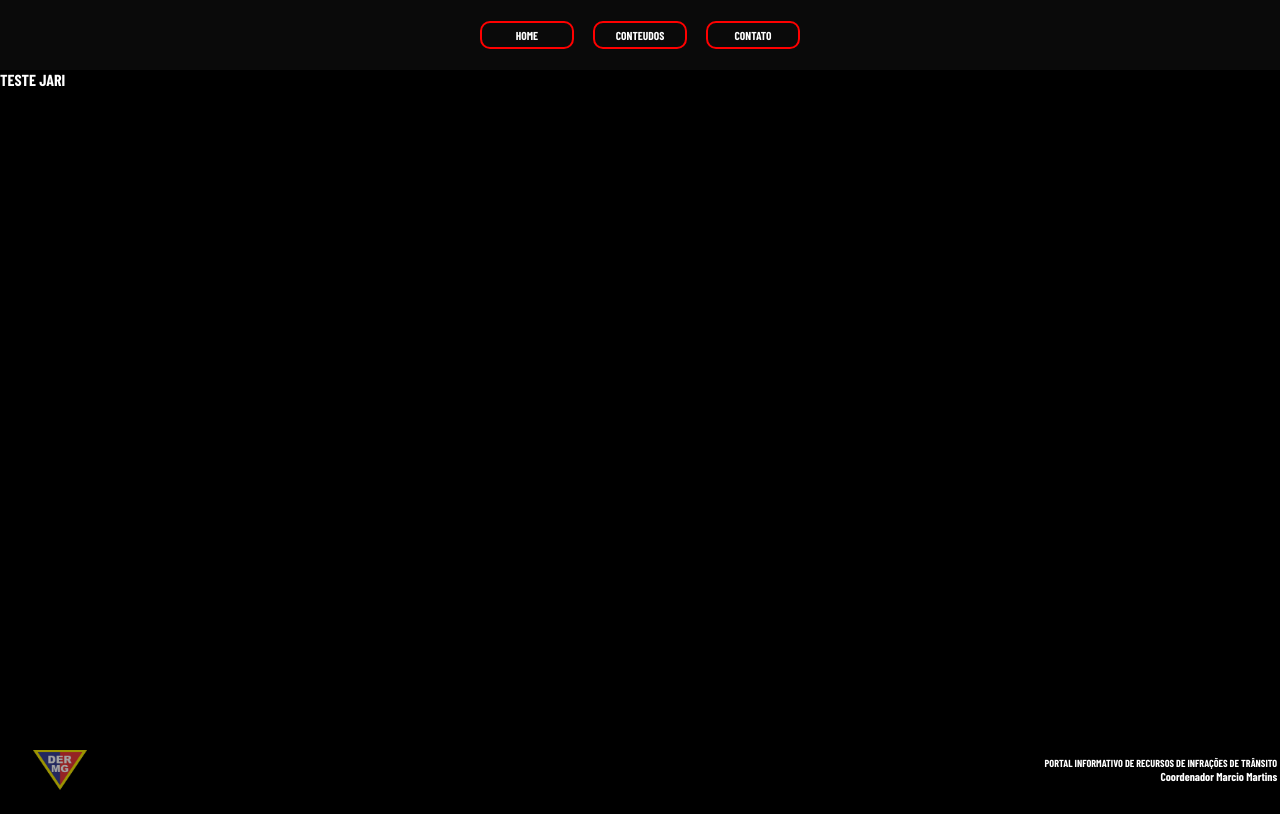
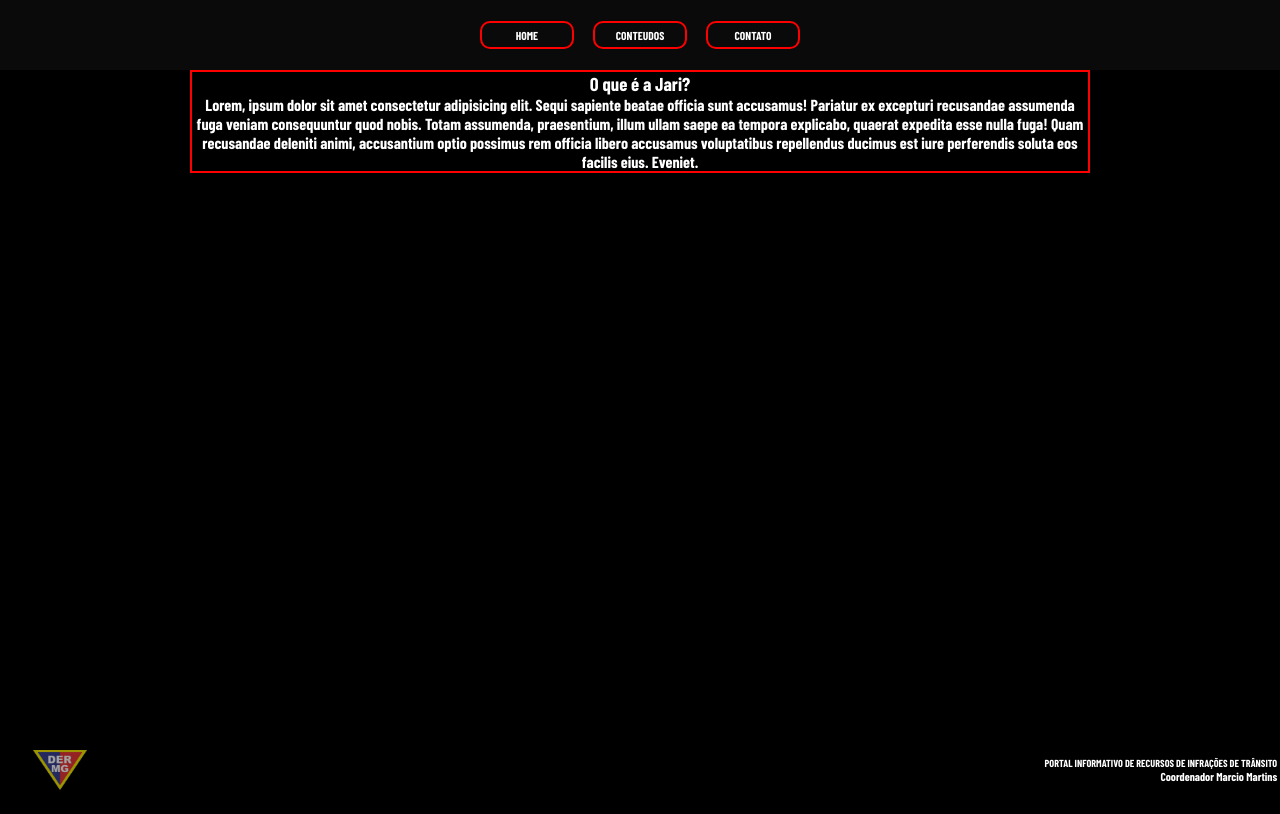
Before and after one commit to AlexBertonn/JariProject, a React (Vite) app: page /jari in a window 1280 px wide. Built offline with nearby package versions, Linux system fonts and the light colour scheme; a web font is replaced by a local one.

Commit message:
Adições básicas

```diff
--- a/src/pages/Jari/Jari.module.css
+++ b/src/pages/Jari/Jari.module.css
@@ -0,0 +1,18 @@
+.jari{
+    border: solid 2px red;
+    display: flex;
+    align-items: center;
+    justify-content: center;
+    width: 70%;
+}
+
+.containerJari{
+    display: flex;
+    justify-content: center;
+}
+
+.textContainer{
+    display: flex;
+    flex-direction: column;
+    text-align: center;
+}
--- a/src/pages/Jari/index.jsx
+++ b/src/pages/Jari/index.jsx
@@ -9,9 +9,16 @@ function Jari(){
         <>
       <Header/>
       <Container>
-      <section className={styles.homeBack}>
-        <main className={styles.home}>
-            <p>TESTE JARI</p>
+      <section className={styles.containerJari}>
+        <main className={styles.jari}>
+            <div className={styles.imgCard}></div>
+            <div className={styles.textContainer}>
+              <h1> O que é a Jari?</h1>
+              <p>Lorem, ipsum dolor sit amet consectetur adipisicing elit. Sequi sapiente beatae officia sunt accusamus!
+                Pariatur ex excepturi recusandae assumenda fuga veniam consequuntur quod nobis. Totam assumenda, praesentium,
+                illum ullam saepe ea tempora explicabo, quaerat expedita esse nulla fuga! Quam recusandae deleniti animi, accusantium
+                optio possimus rem officia libero accusamus voluptatibus repellendus ducimus est iure perferendis soluta eos facilis eius. Eveniet.</p>
+            </div>
         </main>
       </section>
       </Container>
```
